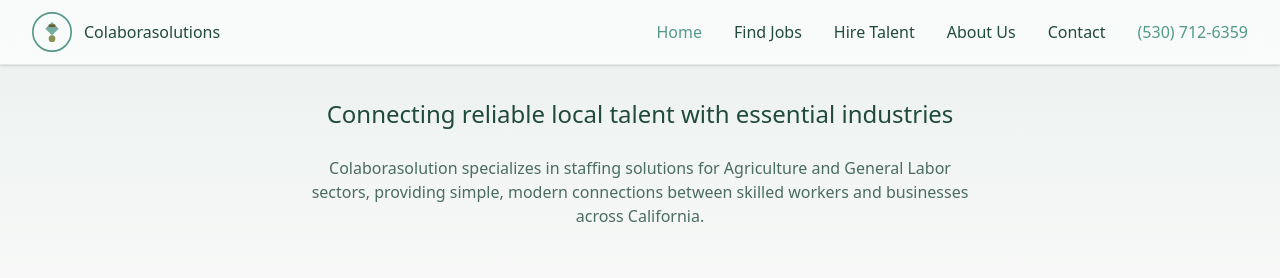
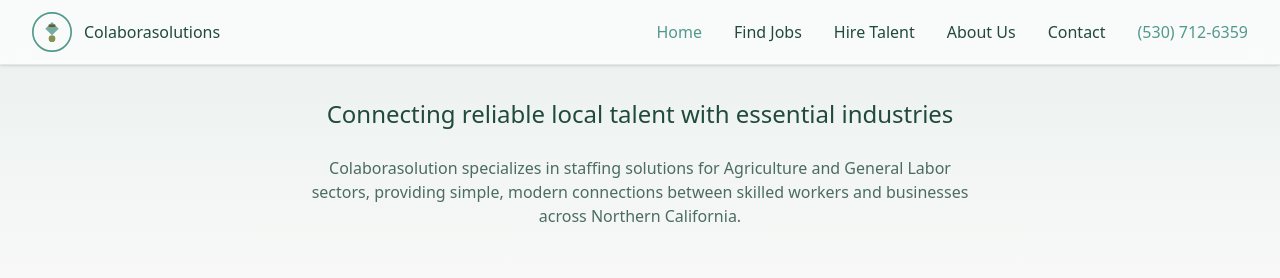
Before and after one commit to imzimrri/colabora, a React (Vite) app: page / in a window 1280 px wide. Shown: the top 278 px of the page. Built offline with nearby package versions, Linux system fonts and the light colour scheme.

Commit message:
missing Northern California on homepage

```diff
--- a/src/components/pages/HomePage.tsx
+++ b/src/components/pages/HomePage.tsx
@@ -19,7 +19,7 @@ export function HomePage({ onNavigate }: HomePageProps) {
             <p className="text-[#204A3B]/80 mb-8 max-w-2xl mx-auto">
               Colaborasolution specializes in staffing solutions for Agriculture
               and General Labor sectors, providing simple, modern connections
-              between skilled workers and businesses across California.
+              between skilled workers and businesses across Northern California.
             </p>
           </div>
         </div>
```
